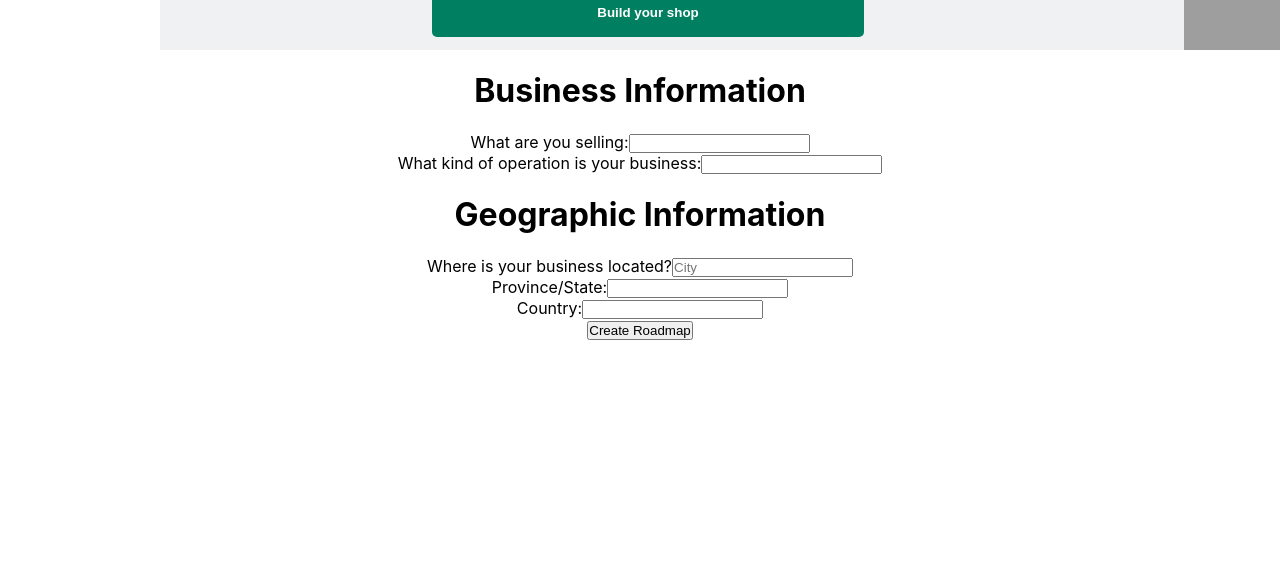
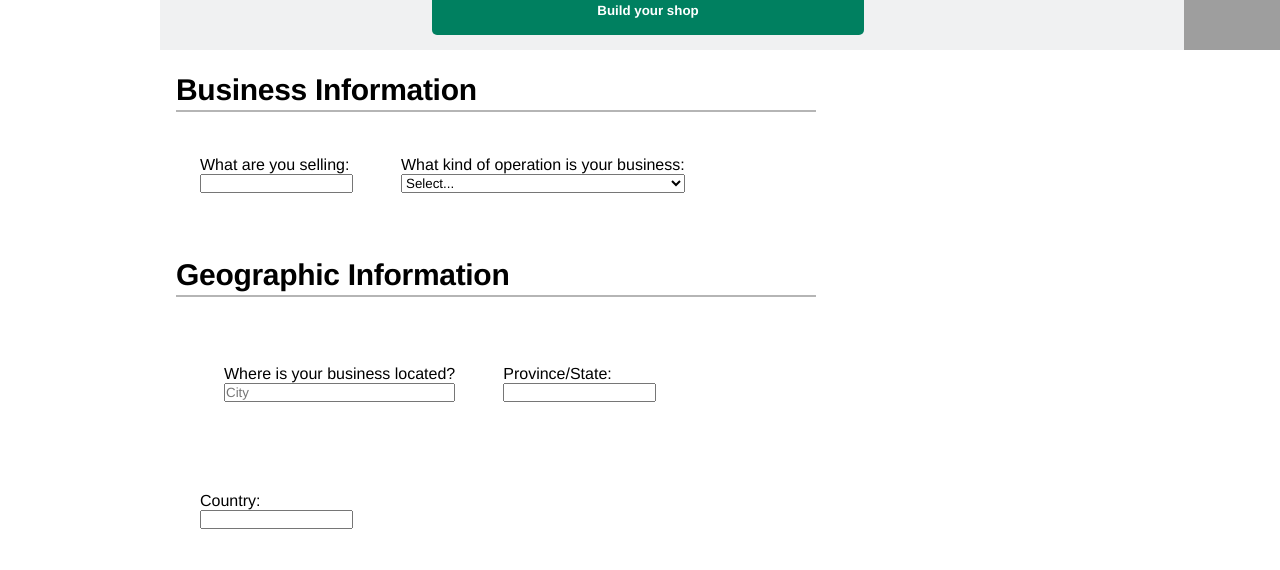
Before and after one commit to DaaniyaalM/hackathon-frontend, a React (Create React App) app in the folder hackathon/: page / in a window 1280 px wide. Shown: the part 353-923 px from the top of the page. Before the commit the page ends 800 px from the top, so only its background shows below. Built offline with nearby package versions, Linux system fonts and the light colour scheme; grey boxes are pictures that could not be loaded; the HTML template or start-up script is replaced by a standard one.

Commit message:
styled divs

```diff
--- a/hackathon/src/components/FormField/FormField.jsx
+++ b/hackathon/src/components/FormField/FormField.jsx
@@ -1,19 +1,14 @@
 import React, { useState } from "react";
-
+import "./FormField.scss";
 const FormField = () => {
-  // State to manage form data
   const [formData, setFormData] = useState({
-    // Business Information
     selling: "",
-    businessOperation: "",
-
-    // Geographic Information
+    businessOperation: "", // This state can be removed if not needed for dropdown
     city: "",
     province: "",
     country: "",
   });
 
-  // Handle input changes
   const handleInputChange = (e) => {
     const { name, value } = e.target;
     setFormData({
@@ -22,19 +17,20 @@ const FormField = () => {
     });
   };
 
-  // Handle form submission
   const handleSubmit = (e) => {
     e.preventDefault();
-    // You can perform further actions with the form data here
     console.log("Form submitted:", formData);
   };
 
   return (
     <form onSubmit={handleSubmit}>
-      {/* Business Information Section */}
-      <h1>Business Information</h1>
-
+      <div className="formWrapper">
+        <div className="border-control">
+          <h1 className="formTitle">Business Information</h1>
+        </div>
+        <div className="form-input-wrapper">
           <label>
+            <div className="form-input-columnizer">
               What are you selling:
               <input
                 type="text"
@@ -42,26 +38,36 @@ const FormField = () => {
                 value={formData.selling}
                 onChange={handleInputChange}
               />
+            </div>
           </label>
 
           <br />
 
           <label>
+            <div className="form-input-columnizer">
               What kind of operation is your business:
-        <input
-          type="text"
+              {/* Replace the input with a select dropdown */}
+              <select
                 name="businessOperation"
                 value={formData.businessOperation}
                 onChange={handleInputChange}
-        />
+              >
+                <option value="">Select...</option>
+                <option value="distributor">Distributor</option>
+                <option value="manufacturing">Manufacturing</option>
+                {/* Add more options as needed */}
+              </select>
+            </div>
           </label>
-
+        </div>
         <br />
-
-      {/* Geographic Information Section */}
-      <h1>Geographic Information</h1>
-
+        <div className="border-control">
+          <h1 className="formTitle">Geographic Information</h1>
+        </div>
+        <div className="form-input-wrapper">
+          <div className="form-input-row">
             <label>
+              <div className="form-input-columnizer">
                 Where is your business located?
                 <input
                   type="text"
@@ -70,11 +76,13 @@ const FormField = () => {
                   value={formData.city}
                   onChange={handleInputChange}
                 />
+              </div>
             </label>
 
             <br />
 
             <label>
+              <div className="form-input-columnizer">
                 Province/State:
                 <input
                   type="text"
@@ -82,11 +90,14 @@ const FormField = () => {
                   value={formData.province}
                   onChange={handleInputChange}
                 />
+              </div>
             </label>
-
+          </div>
+        </div>
         <br />
-
+        <div className="form-input-wrapper">
           <label>
+            <div className="form-input-columnizer">
               Country:
               <input
                 type="text"
@@ -94,11 +105,13 @@ const FormField = () => {
                 value={formData.country}
                 onChange={handleInputChange}
               />
+            </div>
           </label>
-
+        </div>
         <br />
 
         <button type="submit">Create Roadmap</button>
+      </div>
     </form>
   );
 };
--- a/hackathon/src/components/FormField/Formfield.scss
+++ b/hackathon/src/components/FormField/Formfield.scss
@@ -1,3 +1,44 @@
 * {
   font-family: Helvetica, sans-serif;
 }
+.formTitle {
+  display: flex;
+  margin-left: 176px;
+  margin-right: 630px;
+  width: 50%;
+  border-bottom: 2px solid #b5b5b5;
+
+  font-size: 30px;
+  font-style: normal;
+  font-weight: 700;
+  line-height: 40px; /* 133.333% */
+  letter-spacing: -0.3px;
+  //   font-feature-settings: "clig" off, "liga" off;
+}
+
+.formWrapper {
+  //   display: flex;
+  margin-right: 630px;
+  width: 100%;
+}
+
+// .border-control {
+//   width: 100%;
+// }
+
+.form-input-wrapper {
+  display: flex;
+  margin-left: 176px;
+  align-items: flex-start;
+}
+.form-input-row {
+  display: flex;
+  flex-direction: row;
+  margin: 24px;
+}
+.form-input-columnizer {
+  display: flex;
+  flex-direction: column;
+  margin: 24px;
+  text-align: left;
+}
```
Lines whose indentation alone changed are shown as unchanged.
